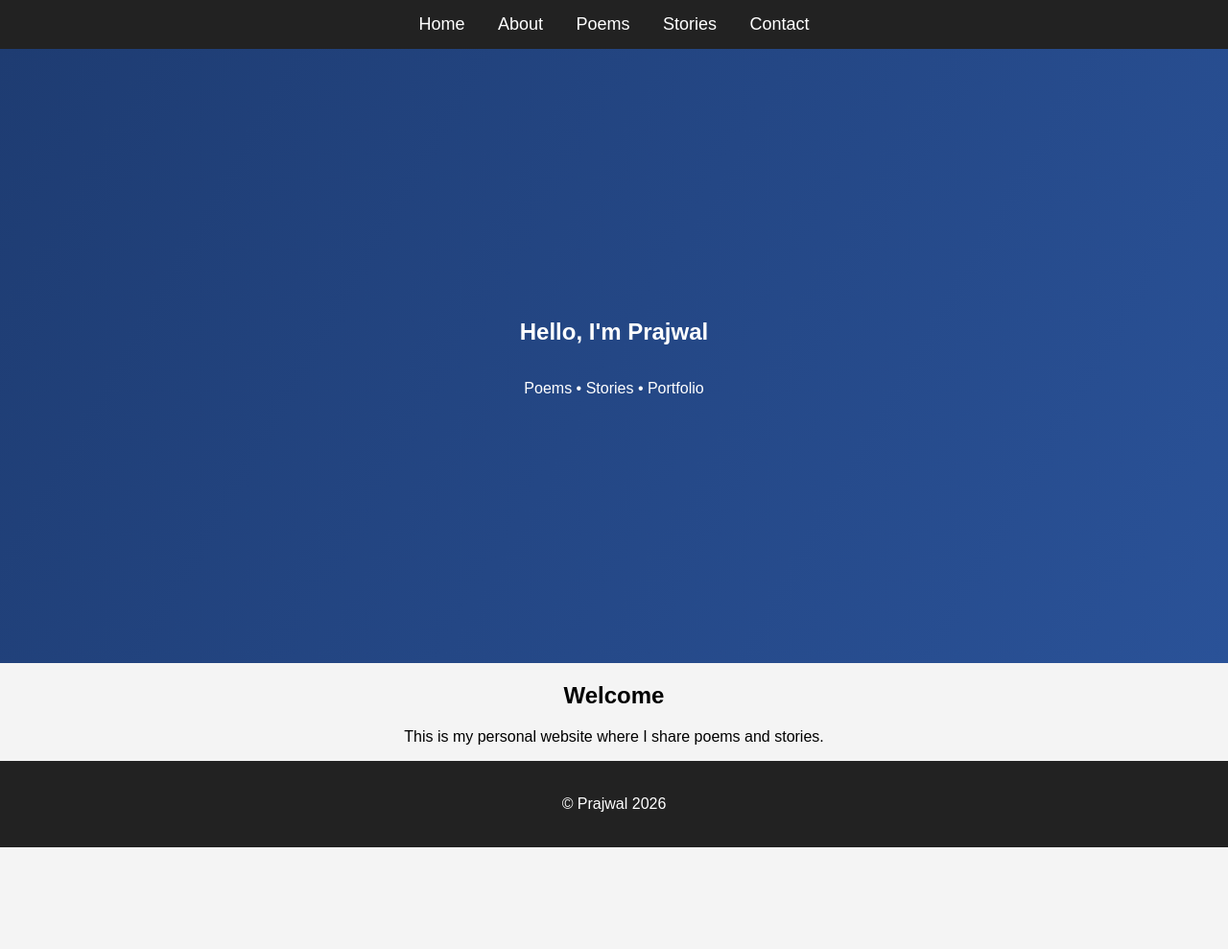
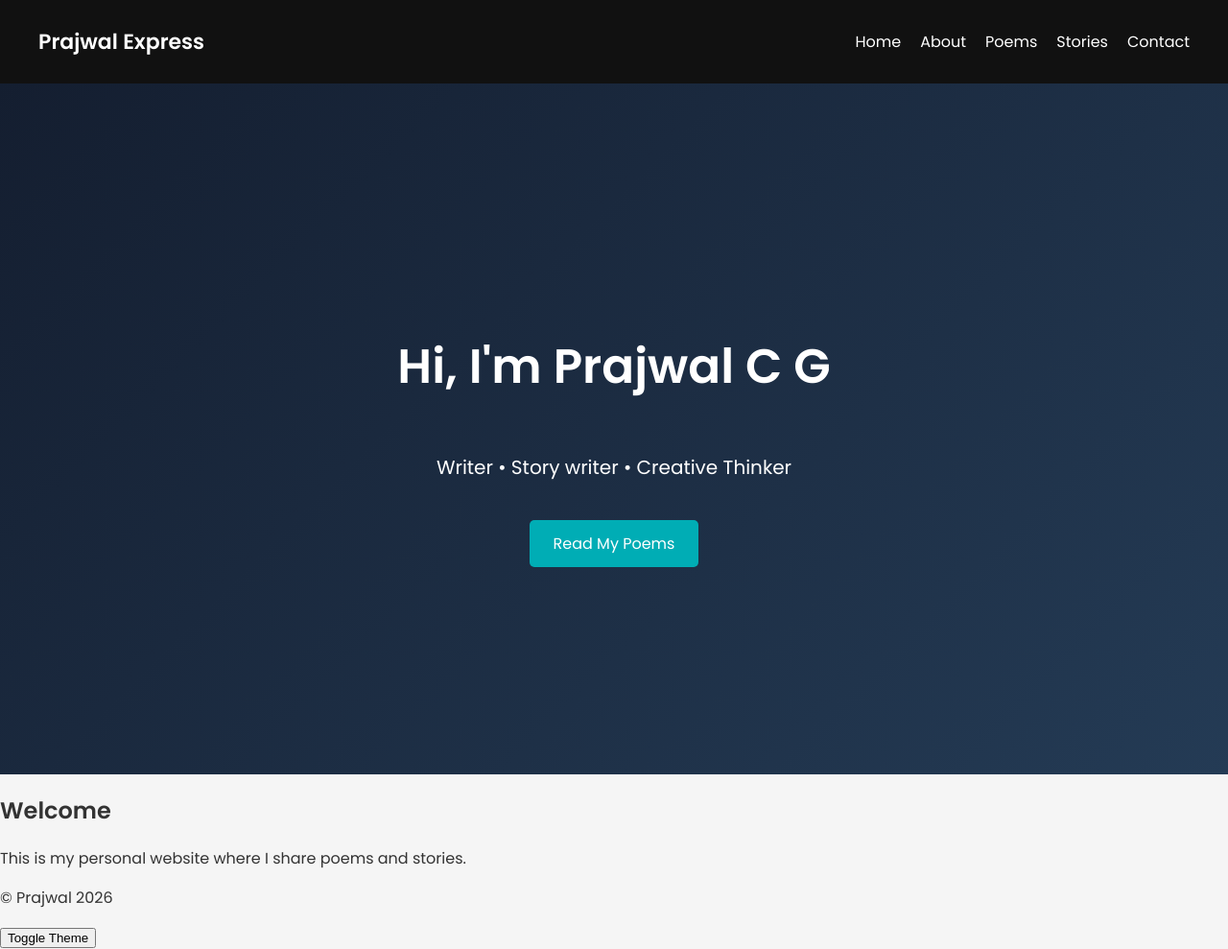
Before and after one commit to prajwal-express/portfolio-website, a plain HTML site: page index.html in a window 1280 px wide. Shown: the whole page at 96% size. Before the commit the page ends 883 px from the top, so only its background shows below. Drawn offline with Linux system fonts and the light colour scheme.

Commit message:
Add files via upload

```diff
--- a/index.html
+++ b/index.html
@@ -9,28 +9,37 @@
 
 <link rel="stylesheet" href="style.css">
 
+<link href="https://fonts.googleapis.com/css2?family=Poppins:wght@300;400;600&display=swap" rel="stylesheet">
+
 </head>
 
 <body>
 
-<nav>
+<nav class="navbar">
 
-<a href="index.html">Home</a>
-<a href="about.html">About</a>
-<a href="poems.html">Poems</a>
-<a href="stories.html">Stories</a>
-<a href="contact.html">Contact</a>
+<div class="logo">Prajwal Express</div>
+
+<ul class="nav-links">
+
+<li><a href="index.html">Home</a></li>
+<li><a href="about.html">About</a></li>
+<li><a href="poems.html">Poems</a></li>
+<li><a href="stories.html">Stories</a></li>
+<li><a href="contact.html">Contact</a></li>
+
+</ul>
 
 </nav>
 
 <section class="hero">
 
-<h1>Hello, I'm Prajwal</h1>
+<h1>Hi, I'm Prajwal C G </h1>
 
-<p>Poems • Stories • Portfolio</p>
+<p>Writer • Story writer • Creative Thinker</p>
+
+<a href="poems.html" class="btn">Read My Poems</a>
 
 </section>
-
 <section>
 
 <h2>Welcome</h2>
@@ -44,7 +53,7 @@
 <p>© Prajwal 2026</p>
 
 </footer>
-
+<button onclick="toggleTheme()">Toggle Theme</button>
 <script src="script.js"></script>
 
 </body>
--- a/script.js
+++ b/script.js
@@ -0,0 +1,11 @@
+function darkMode(){
+
+document.body.style.background="black";
+document.body.style.color="white";
+
+}
+function toggleTheme(){
+
+document.body.classList.toggle("dark");
+
+}
--- a/style.css
+++ b/style.css
@@ -1,38 +1,117 @@
 body{
-font-family:Arial;
+font-family:'Poppins',sans-serif;
 margin:0;
-text-align:center;
-background:#f4f4f4;
+background:#f5f5f5;
+color:#333;
 }
 
-nav{
-background:#222;
-padding:15px;
+/* Navbar */
+
+.navbar{
+display:flex;
+justify-content:space-between;
+align-items:center;
+background:#111;
+padding:15px 40px;
+position:sticky;
+top:0;
+z-index:1000;
+}
+.logo{
+color:white;
+font-size:22px;
+font-weight:bold;
 }
 
-nav a{
-color:white;
-margin:15px;
-text-decoration:none;
-font-size:18px;
+.nav-links{
+list-style:none;
+display:flex;
 }
 
-nav a:hover{
-color:yellow;
+.nav-links li{
+margin-left:20px;
 }
 
+.nav-links a{
+color:white;
+text-decoration:none;
+font-size:16px;
+}
+
+.nav-links a:hover{
+color:#00adb5;
+}
+
+/* Hero */
+
 .hero{
-height:80vh;
+height:90vh;
 display:flex;
 flex-direction:column;
 justify-content:center;
 align-items:center;
-background:linear-gradient(120deg,#1e3c72,#2a5298);
+text-align:center;
+background:linear-gradient(135deg,#141e30,#243b55);
 color:white;
 }
 
-footer{
-background:#222;
+.hero h1{
+font-size:50px;
+}
+
+.hero p{
+font-size:20px;
+margin-top:10px;
+}
+
+/* Button */
+
+.btn{
+margin-top:20px;
+padding:12px 25px;
+background:#00adb5;
 color:white;
+text-decoration:none;
+border-radius:5px;
+transition:0.3s;
+}
+
+.btn:hover{
+background:#008c92;
+transform:scale(1.05);
+}
+.card{
+background:white;
 padding:20px;
+margin:20px;
+border-radius:10px;
+box-shadow:0 5px 15px rgba(0,0,0,0.1);
+width:300px;
 }
+.hero{
+animation:fade 1.5s ease-in;
+}
+
+@keyframes fade{
+from{opacity:0; transform:translateY(20px);}
+to{opacity:1; transform:translateY(0);}
+}
+.dark{
+background:#121212;
+color:white;
+}
+@media (max-width:768px){
+
+.navbar{
+flex-direction:column;
+}
+
+.nav-links{
+flex-direction:column;
+}
+
+.hero h1{
+font-size:32px;
+}
+
+}
```
Also changed, not shown: poems.html (+9 -0 lines).
